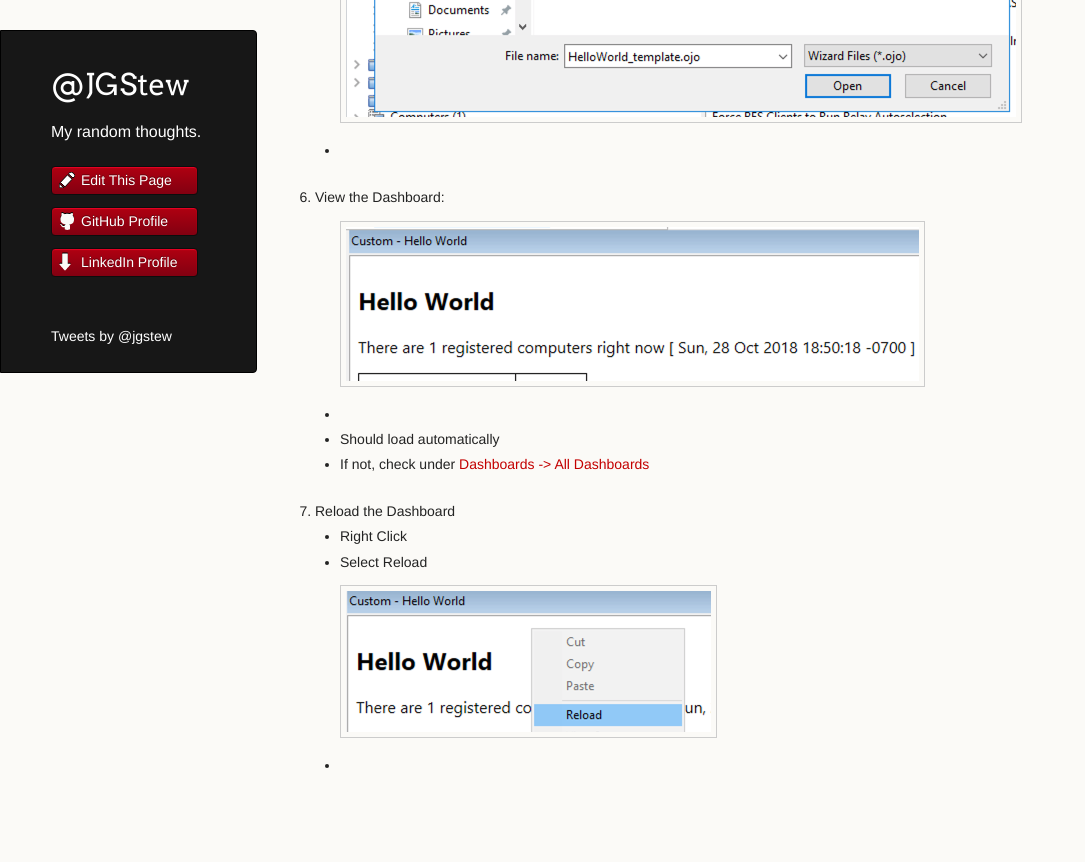
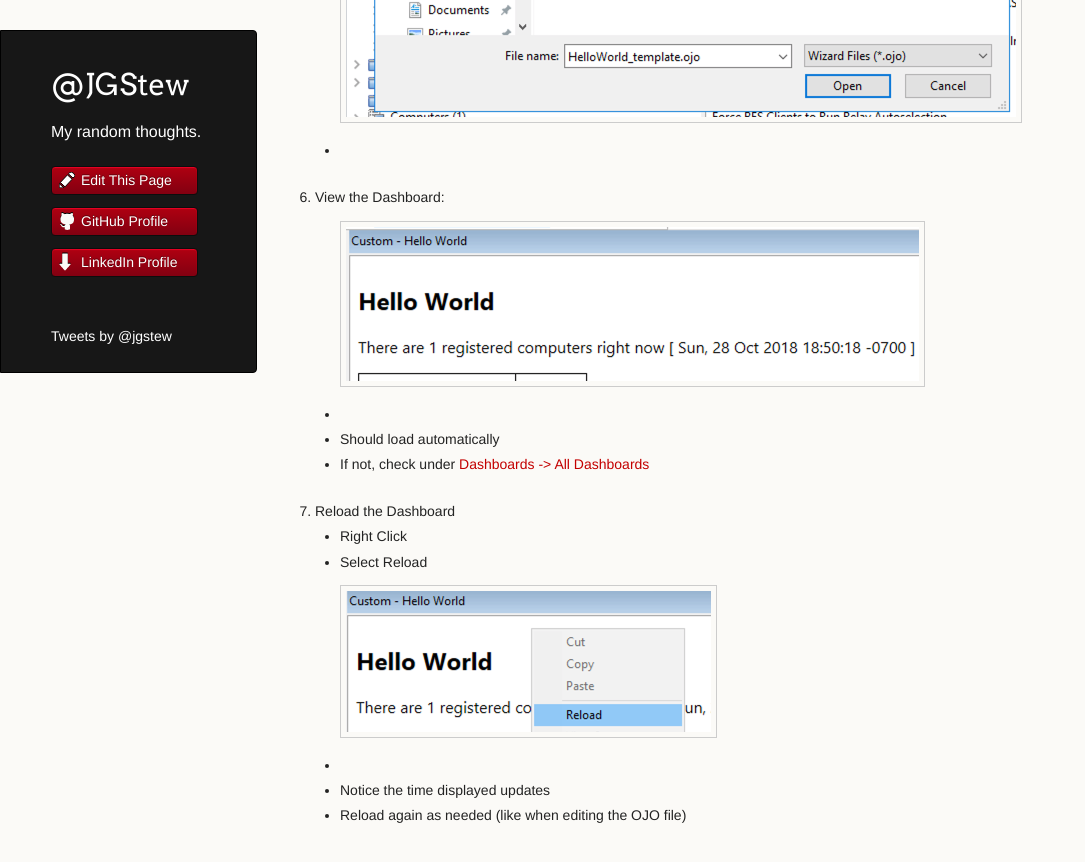
Before and after one commit to jgstew/jgstew.github.io, a Jekyll site: the page built from _posts/2018-10-29-Debug-Dashboard-In-BigFix-Console.md, in a window 1280 px wide and 900 px high, scrolled down 1469 px. Shown: the top 862 px of the window, without its empty margins (0-1085 px from the left). Built offline with Jekyll 4.4.1, drawn with Linux system fonts in a browser that asks for light colours; nearby versions of some CDN libraries; comment, search, counter and statistics services are not loaded.

Commit message:
Update 2018-10-29-Debug-Dashboard-In-BigFix-Console.md

```diff
--- a/_posts/2018-10-29-Debug-Dashboard-In-BigFix-Console.md
+++ b/_posts/2018-10-29-Debug-Dashboard-In-BigFix-Console.md
@@ -24,3 +24,5 @@
     * Right Click
     * Select Reload
     * ![Reload Dashboard](/images/BigFix/Dashboards/ReloadDashboard.png)
+    * Notice the time displayed updates
+    * Reload again as needed (like when editing the OJO file)
```
